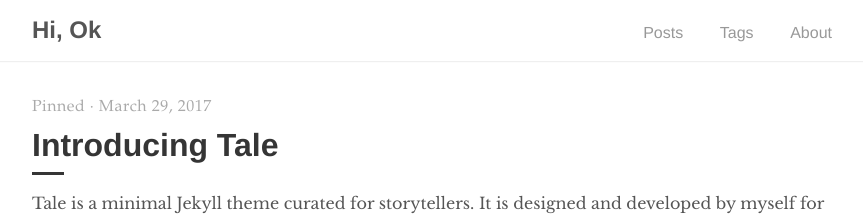
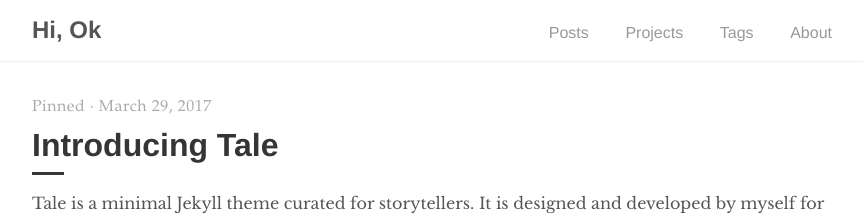
Before and after one commit to hyerin315/hyerin315.github.io, a Jekyll site: the page built from index.html, in a window 1280 px wide. Shown: the top 216 px of the page, without its empty margins (208-1071 px from the left). Built offline with Jekyll 4.4.1, drawn with Linux system fonts in a browser that asks for light colours; the list of posts is cut into pages by our own code.

Commit message:
Update navigation.html
Added Projects

```diff
--- a/_includes/navigation.html
+++ b/_includes/navigation.html
@@ -5,6 +5,7 @@
     </a>
     <ul>
       <li><a href="{{ site.baseurl }}/">Posts</a></li>
+      <li><a href="{{ '/projects' | prepend: site.baseurl }}/">Projects</a></li>
       <li><a href="{{ '/tags' | prepend: site.baseurl }}">Tags</a></li>
       <li><a href="{{ '/about' | prepend: site.baseurl }}">About</a></li>
     </ul>
```
